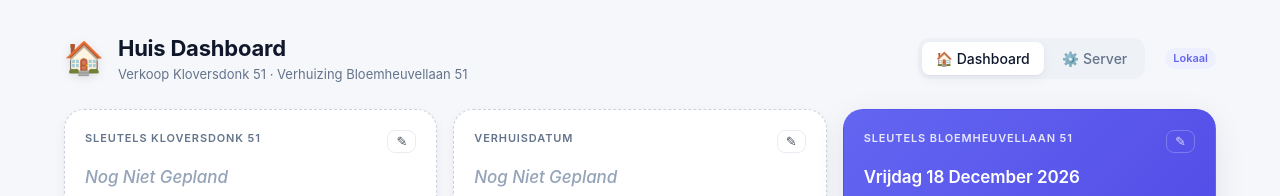
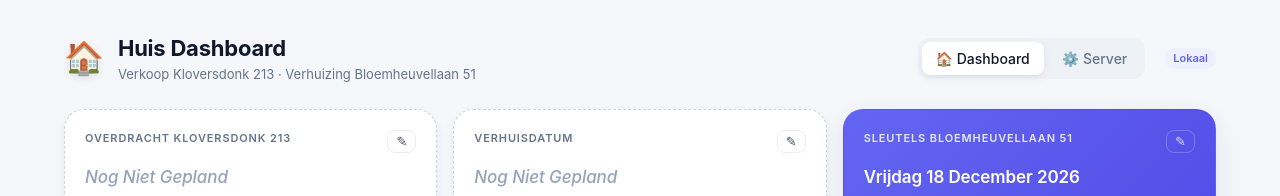
Before and after one commit to tomderoos/verhuis_dashboard, a React (Vite) app: page / in a window 1280 px wide. Shown: the top 196 px of the page. Built offline with nearby package versions, Linux system fonts and the light colour scheme.

Commit message:
Corrigeer huisnummer Kloversdonk naar 213

```diff
--- a/src/App.jsx
+++ b/src/App.jsx
@@ -48,7 +48,7 @@ function Shell() {
           <span className="brand-icon">🏠</span>
           <div>
             <div className="brand-title">Huis Dashboard</div>
-            <div className="brand-sub">Verkoop Kloversdonk 51 · Verhuizing Bloemheuvellaan 51</div>
+            <div className="brand-sub">Verkoop Kloversdonk 213 · Verhuizing Bloemheuvellaan 51</div>
           </div>
         </div>
         <div className="header-right">
@@ -89,7 +89,7 @@ function Shell() {
       {route === 'dashboard' && (
         <>
           <div className="countdown-row">
-            <Countdown stateKey="kloversdonkKeyDate" eyebrow="Sleutels Kloversdonk 51" />
+            <Countdown stateKey="kloversdonkKeyDate" eyebrow="Overdracht Kloversdonk 213" />
             <Countdown stateKey="moveDate" eyebrow="Verhuisdatum" />
             <Countdown stateKey="keyDate" eyebrow="Sleutels Bloemheuvellaan 51" />
           </div>
--- a/src/components/AuthGate.jsx
+++ b/src/components/AuthGate.jsx
@@ -37,7 +37,7 @@ export default function AuthGate({ children }) {
             <span className="brand-icon">🏠</span>
             <div>
               <div className="brand-title">Huis Dashboard</div>
-              <div className="brand-sub">Verkoop Kloversdonk 51 · Verhuizing Bloemheuvellaan 51</div>
+              <div className="brand-sub">Verkoop Kloversdonk 213 · Verhuizing Bloemheuvellaan 51</div>
             </div>
           </div>
           {sent ? (
```
